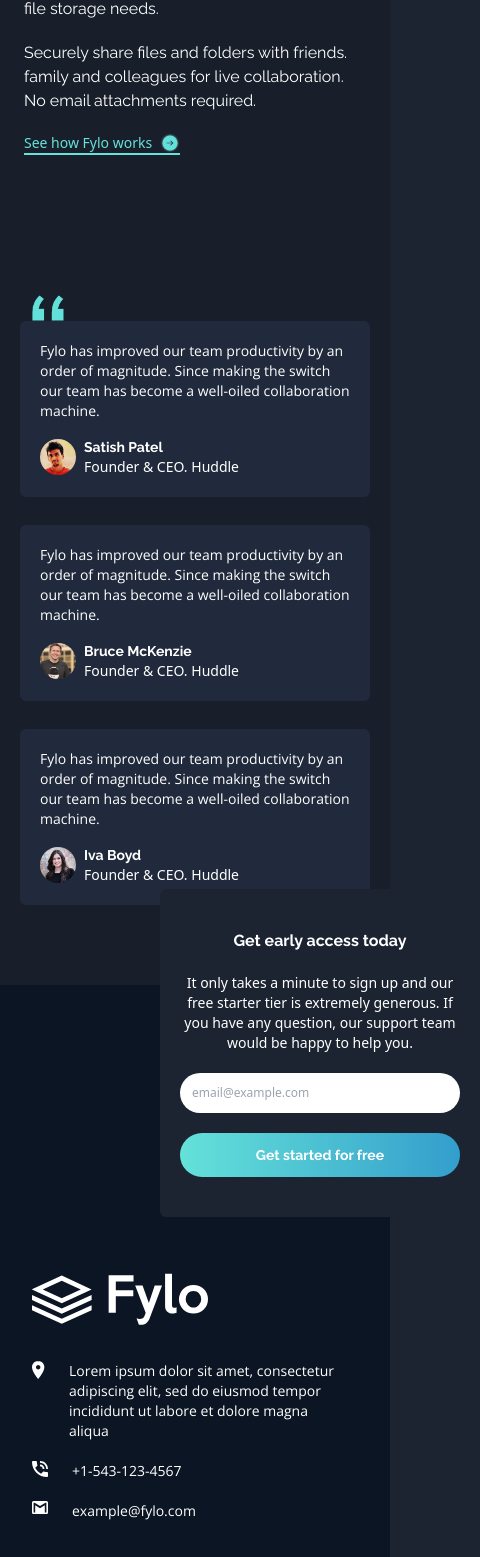
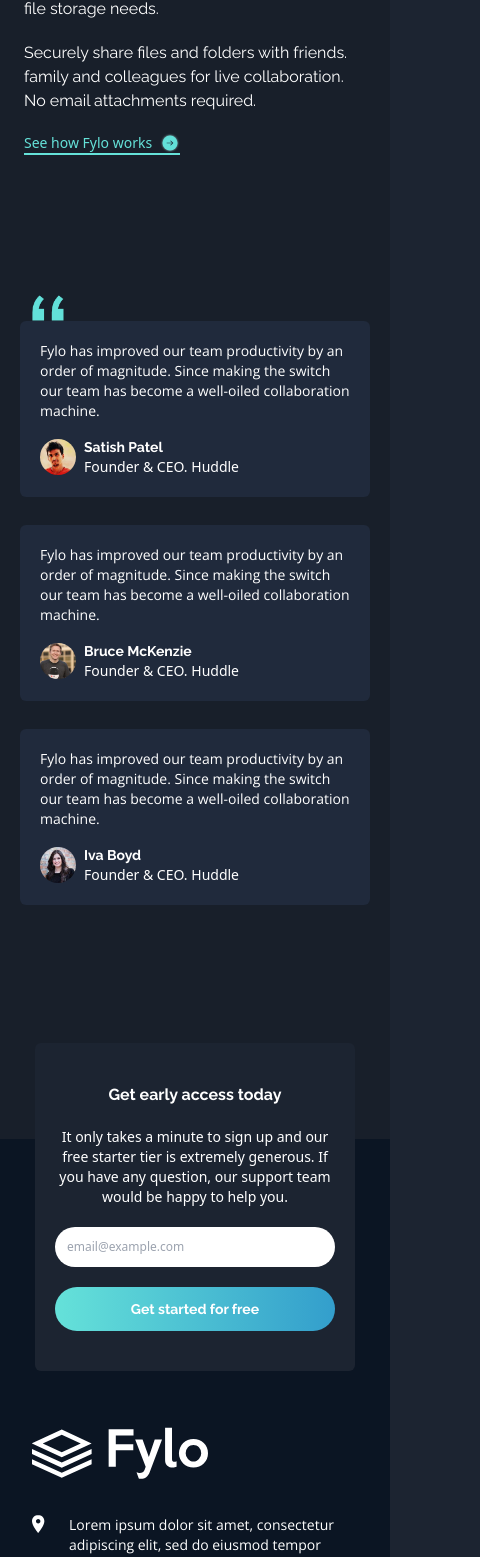
Before and after one commit to Realitales/fylo-web, a React (Vite) app: page / in a window 390 px wide. Shown: the part 2465-4022 px from the top of the page, 480 px wide, since content can reach past the window. Built offline with nearby package versions, Linux system fonts and the light colour scheme.

Commit message:
completed mobile version of fylo

```diff
--- a/src/components/Footer.tsx
+++ b/src/components/Footer.tsx
@@ -12,7 +12,7 @@ import { AiOutlineInstagram } from "react-icons/ai";
 
 const Card = () => {
   return (
-    <div className="px-5 py-10 bg-dark-blue-1 flex flex-col items-center rounded-md gap-5 text-neutral-white absolute  w-80 translate-x-1/2 left-0 -translate-y-24">
+    <div className="px-5 py-10 bg-dark-blue-1 flex flex-col items-center rounded-md gap-5 text-neutral-white absolute  w-80 left-1/2 -translate-x-1/2  -translate-y-24">
       <h1 className="font-bold font-raleway">Get early access today</h1>
       <p className="text-center text-sm">
         It only takes a minute to sign up and our free starter tier is extremely
--- a/src/pages/Feedback.tsx
+++ b/src/pages/Feedback.tsx
@@ -9,7 +9,7 @@ import feedbacks from "../utils/feedbacks";
 
 export const Feedback = () => {
   return (
-    <div className="bg-dark-blue-2 px-5 pb-20">
+    <div className="bg-dark-blue-2 px-5 pb-[60%] ">
       <img src={quotesICON} className="w-8 ml-3" alt="quotes-icon" />
       <div className="flex flex-col gap-7">
         {feedbacks.map((feedback) => (
```
